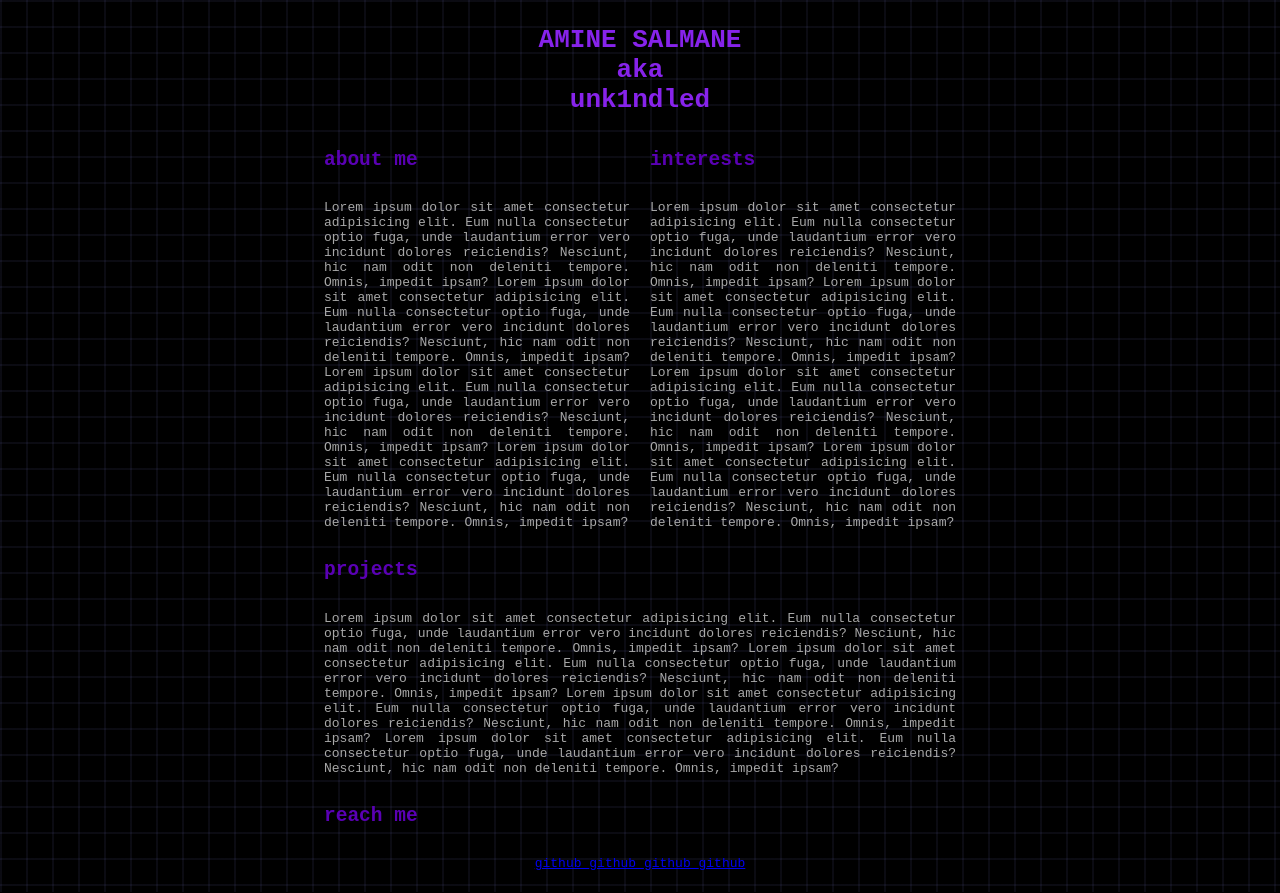
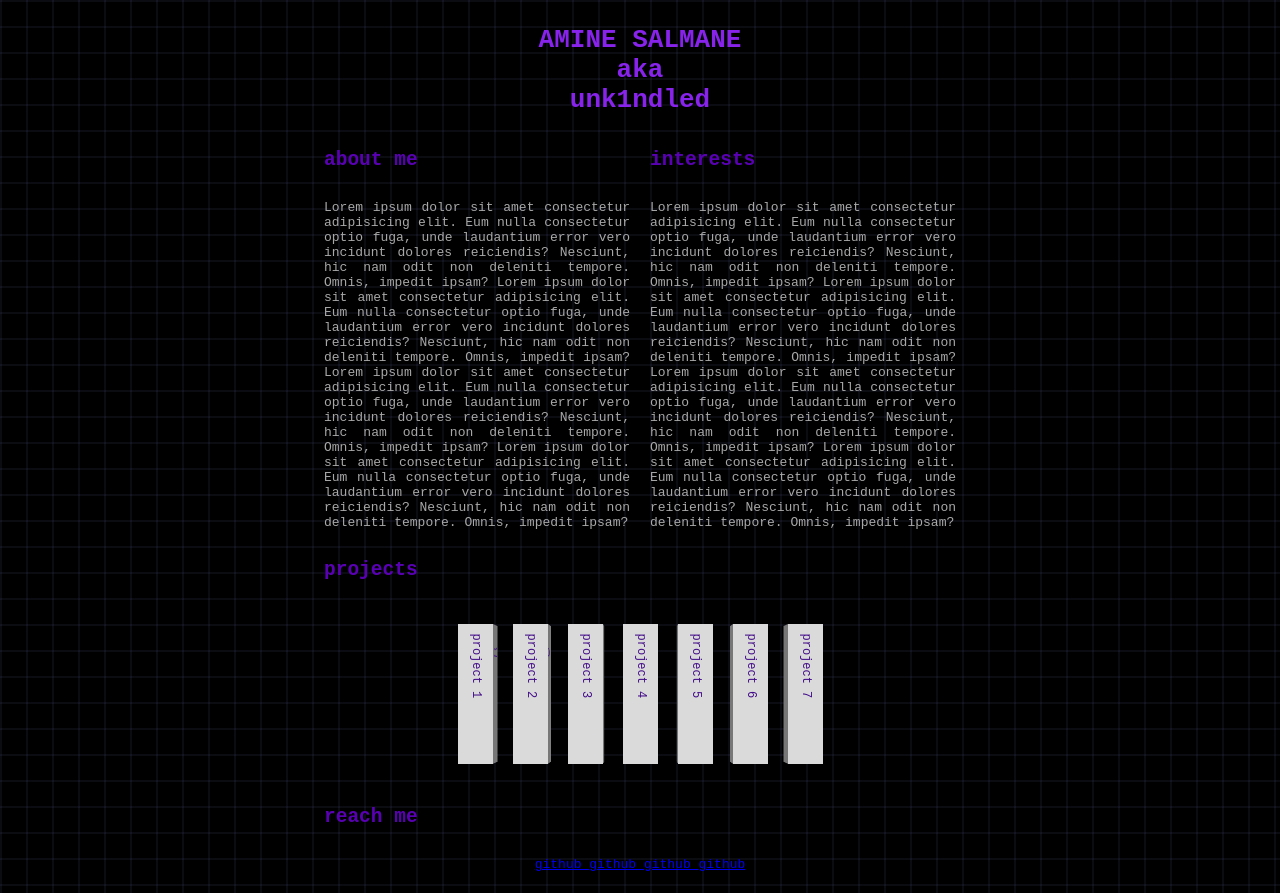
Before and after one commit to unk1ndled/unk1ndled.github.io, a plain HTML site: page index.html in a window 1280 px wide. Drawn offline with Linux system fonts and the light colour scheme.

Commit message:
book shelve

```diff
--- a/index.html
+++ b/index.html
@@ -53,19 +53,85 @@
     <div class="section">
       <h2>projects</h2>
       <p>
-        Lorem ipsum dolor sit amet consectetur adipisicing elit. Eum nulla
-        consectetur optio fuga, unde laudantium error vero incidunt dolores
-        reiciendis? Nesciunt, hic nam odit non deleniti tempore. Omnis, impedit
-        ipsam? Lorem ipsum dolor sit amet consectetur adipisicing elit. Eum
-        nulla consectetur optio fuga, unde laudantium error vero incidunt
-        dolores reiciendis? Nesciunt, hic nam odit non deleniti tempore. Omnis,
-        impedit ipsam? Lorem ipsum dolor sit amet consectetur adipisicing elit.
-        Eum nulla consectetur optio fuga, unde laudantium error vero incidunt
-        dolores reiciendis? Nesciunt, hic nam odit non deleniti tempore. Omnis,
-        impedit ipsam? Lorem ipsum dolor sit amet consectetur adipisicing elit.
-        Eum nulla consectetur optio fuga, unde laudantium error vero incidunt
-        dolores reiciendis? Nesciunt, hic nam odit non deleniti tempore. Omnis,
-        impedit ipsam?
+        <div class="shelf">
+          <label class="container">
+            <div class="book">
+              <div><span>project 1</span></div>
+              <div></div>
+              <div><span>project 1</span></div>
+              <div></div>
+
+              <input type="radio" name="book" />
+            </div>
+          </label>
+
+          <label class="container">
+            <div class="book">
+              <div><span>project 2</span></div>
+              <div></div>
+              <div><span>project 2</span></div>
+              <div></div>
+
+              <input type="radio" name="book" />
+            </div>
+          </label>
+
+          <label class="container">
+            <div class="book">
+              <div><span>project 3</span></div>
+              <div></div>
+              <div><span>project 3</span></div>
+              <div></div>
+
+              <input type="radio" name="book" />
+            </div>
+          </label>
+
+          <label class="container">
+            <div class="book">
+              <div><span>project 4</span></div>
+              <div></div>
+              <div><span>project 4</span></div>
+              <div></div>
+
+              <input type="radio" name="book" />
+            </div>
+          </label>
+
+          <label class="container">
+            <div class="book">
+              <div><span>project 5</span></div>
+              <div></div>
+              <div><span>project 5</span></div>
+              <div></div>
+
+              <input type="radio" name="book" />
+            </div>
+          </label>
+
+          <label class="container">
+            <div class="book">
+              <div><span>project 6</span></div>
+              <div></div>
+              <div><span>project 6</span></div>
+              <div></div>
+
+              <input type="radio" name="book" />
+            </div>
+          </label>
+
+          <label class="container">
+            <div class="book">
+              <div><span>project 7</span></div>
+              <div></div>
+              <div><span>project 7</span></div>
+              <div></div>
+
+              <input type="radio" name="book" />
+            </div>
+          </label>
+
+        </div class="shelf">
       </p>
     </div>
     <div class="section">
--- a/styles.css
+++ b/styles.css
@@ -72,3 +72,125 @@ p{
 ::-webkit-scrollbar-thumb:hover {
   background-color: #555;
 }
+
+
+
+/* shelf */
+div.shelf {
+  display: flex;
+  perspective: 3500px;
+}
+
+.container {
+  --width: 35px;
+  --height: calc(var(--width) * 4);
+  --depth: calc(var(--width) * 3);
+  --padding: 20px;
+
+  width: calc(var(--width) + var(--padding));
+  height: var(--height);
+
+  display: grid;
+  place-items: center;
+
+  transform-style: preserve-3d;
+  transform: translateZ(calc(var(--depth) / -2));
+
+  transition: transform 0.3s, width 0.3s;
+
+  &:hover {
+    transform: translateY(-10px) translateZ(calc(var(--depth) / -2));
+  }
+
+  &:has(input:checked) {
+    width: calc(var(--depth) + var(--padding));
+    transform: translateZ(0);
+  }
+}
+
+.book {
+  color: #440d89;
+
+  width: var(--width);
+  height: var(--height);
+
+  position: relative;
+  transform-style: preserve-3d;
+
+  transition: transform 0.3s;
+
+  & div {
+    position: absolute;
+    transition: background-color 0.3s;
+  }
+
+  /* front and back */
+  & div:nth-child(-n+2) {
+    background: #dadada;
+    height: var(--height);
+    width: var(--width);
+  }
+
+  & div:nth-child(1) {
+    transform: rotateY(0deg) translateZ(calc(var(--depth) / 2));
+
+    & span {
+      display: block;
+      transform: rotateZ(90deg);
+      margin-top: 20px;
+      text-wrap: nowrap;
+      font-size: 12px;
+    }
+  }
+
+  & div:nth-child(2) {
+    transform: rotateY(180deg) translateZ(calc(var(--depth) / 2));
+  }
+
+  /* left and right */
+  & div:nth-child(3), & div:nth-child(4) {
+    background: #777;
+    height: var(--height);
+    width: var(--depth);
+    left: calc(var(--width) * -1);
+  }
+
+  & div:nth-child(3) {
+    transform: rotateY(90deg) translateZ(calc(var(--width) / 2));
+
+    & span {
+      display: block;
+      margin-top: 20px;
+      text-wrap: nowrap;
+      text-align: center;
+      font-size: 14px;
+    }
+  }
+
+  & div:nth-child(4) {
+    transform: rotateY(-90deg) translateZ(calc(var(--width) / 2));
+  }
+
+  & > input {
+    position: absolute;
+    width: 0px;
+    height: 0px;
+    margin: 0px;
+    padding: 0px;
+    opacity: 0;
+  }
+
+  &:has(>input:checked) {
+    transform: translateZ(calc(var(--width) / -2)) rotateY(-90deg);
+
+    /* left and right */
+    & div:nth-child(3), & div:nth-child(4) {
+      background: #d7d7d7;
+    }
+
+    /* front and back */
+    & div:nth-child(-n+2) {
+      background: #777;
+    }
+  }
+}
```
